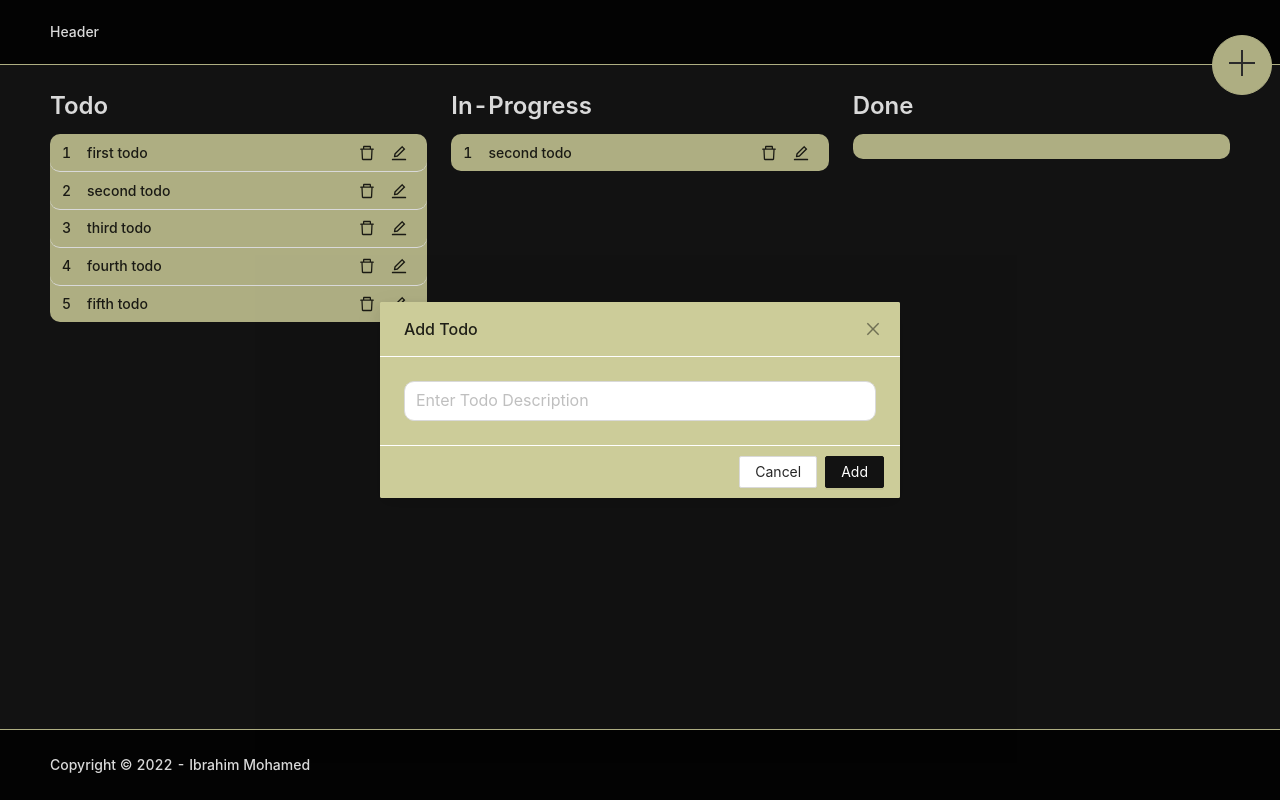
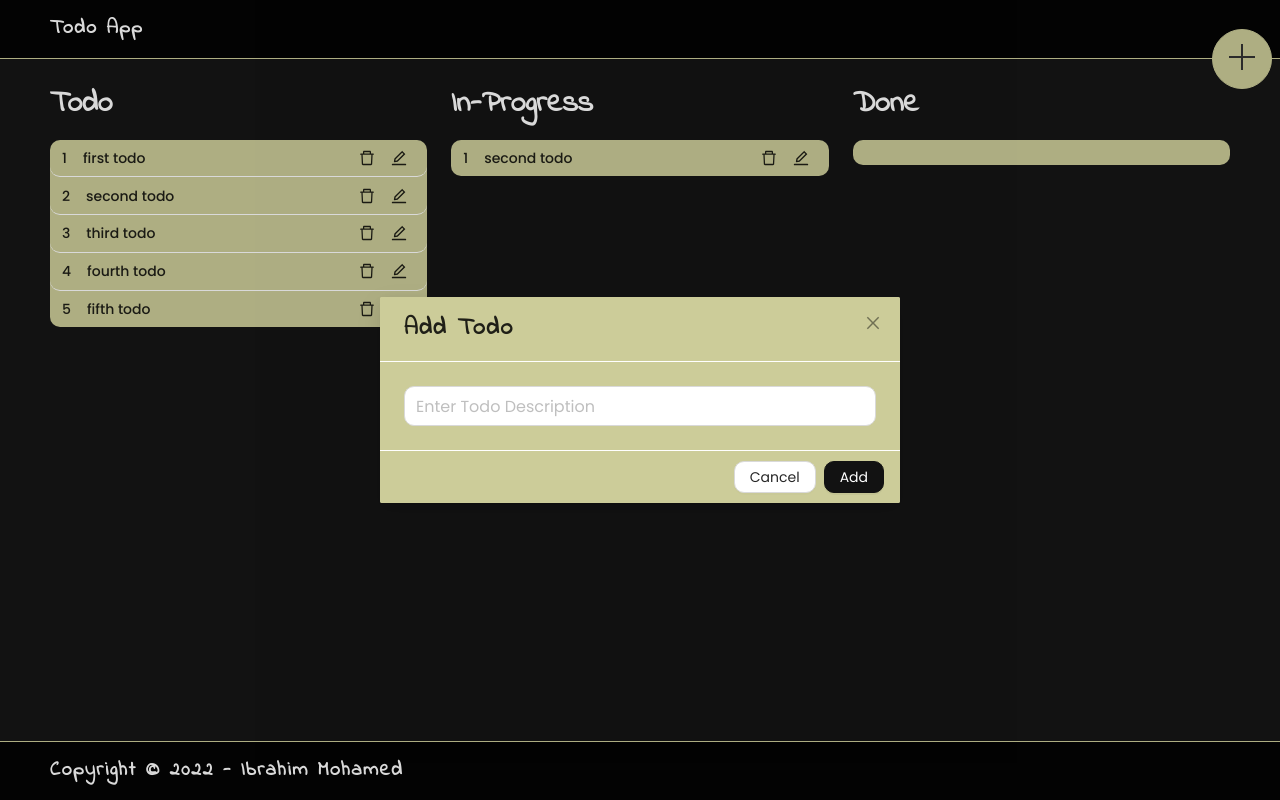
Before and after one commit to IbrahimMourad/travolic-todo, a React (Create React App) app: page / in a window 1280 px wide. Both pictures are taken after a click on the button 1242 px from the left and 65 px from the top of the page. Built offline with nearby package versions, Linux system fonts and the light colour scheme.

Commit message:
change fonts

```diff
--- a/public/index.html
+++ b/public/index.html
@@ -1,43 +1,32 @@
 <!DOCTYPE html>
 <html lang="en">
+
 <head>
   <meta charset="utf-8" />
   <link rel="icon" href="%PUBLIC_URL%/favicon.ico" />
   <meta name="viewport" content="width=device-width, initial-scale=1" />
   <meta name="theme-color" content="#000000" />
-    <meta
-      name="description"
-      content="Web site created using create-react-app"
-    />
+  <meta name="description" content="React Drag and Drop Todo List App" />
+  <link rel="preconnect" href="https://fonts.googleapis.com">
+  <link rel="preconnect" href="https://fonts.gstatic.com" crossorigin>
+  <link href="https://fonts.googleapis.com/css2?family=Poppins:wght@400;500;600&display=swap" rel="stylesheet">
+
+  <link rel="preconnect" href="https://fonts.googleapis.com">
+  <link rel="preconnect" href="https://fonts.gstatic.com" crossorigin>
+  <link href="https://fonts.googleapis.com/css2?family=Indie+Flower&display=swap" rel="stylesheet">
+
+
   <link rel="apple-touch-icon" href="%PUBLIC_URL%/logo192.png" />
-    <!--
-      manifest.json provides metadata used when your web app is installed on a
-      user's mobile device or desktop. See https://developers.google.com/web/fundamentals/web-app-manifest/
-    -->
+
   <link rel="manifest" href="%PUBLIC_URL%/manifest.json" />
-    <!--
-      Notice the use of %PUBLIC_URL% in the tags above.
-      It will be replaced with the URL of the `public` folder during the build.
-      Only files inside the `public` folder can be referenced from the HTML.
 
-      Unlike "/favicon.ico" or "favicon.ico", "%PUBLIC_URL%/favicon.ico" will
-      work correctly both with client-side routing and a non-root public URL.
-      Learn how to configure a non-root public URL by running `npm run build`.
-    -->
-    <title>React App</title>
+  <title>Todo</title>
 </head>
+
 <body>
   <noscript>You need to enable JavaScript to run this app.</noscript>
   <div id="root"></div>
-    <!--
-      This HTML file is a template.
-      If you open it directly in the browser, you will see an empty page.
 
-      You can add webfonts, meta tags, or analytics to this file.
-      The build step will place the bundled scripts into the <body> tag.
+</body>
 
-      To begin the development, run `npm start` or `yarn start`.
-      To create a production bundle, use `npm run build` or `yarn build`.
-    -->
-  </body>
 </html>
--- a/src/App.css
+++ b/src/App.css
@@ -1,21 +1,36 @@
 body {
   font-weight: 500;
   font-size: 1.5rem;
+  font-family: 'Poppins', sans-serif !important;
 }
 /* Layout */
 .ant-layout-content.bg-dark-grey {
   background-color: #151515;
-  min-height: calc(100vh - 134px);
+  min-height: calc(100vh - 116px);
   border-top: 1px solid #cccc99;
   border-bottom: 1px solid #cccc99;
 }
-.ant-layout-content.bg-dark-grey h3 {
+.ant-layout-content.bg-dark-grey h2 {
   color: #fff;
+  font-family: 'Indie Flower', cursive;
 }
 .ant-layout-header,
 .ant-layout-footer {
+  padding: 15px 50px !important;
+  height: unset !important;
+}
+
+.ant-layout-header,
+.ant-layout-footer {
   background: #030303 !important;
+  font-family: 'Indie Flower', cursive;
   color: #fff !important;
+  letter-spacing: 1.5px;
+}
+.ant-layout-header .ant-typography,
+.ant-layout-footer .ant-typography {
+  color: #fff !important;
+  margin-bottom: 0;
 }
 .container {
   max-width: 100%;
@@ -92,6 +107,10 @@ body {
 .ant-modal-mask {
   background-color: rgba(0, 0, 0, 0.15) !important;
 }
+.ant-modal-header .ant-modal-title {
+  font-family: 'Indie Flower', cursive;
+  letter-spacing: 1.5px;
+}
 
 .ant-modal-content,
 .ant-modal-header,
@@ -108,6 +127,9 @@ body {
   border-radius: 10px !important;
 }
 
+.ant-modal .ant-btn {
+  border-radius: 10px;
+}
 .ant-modal .ant-btn-primary {
   color: #fff;
   background: #121212;
--- a/src/App.js
+++ b/src/App.js
@@ -1,14 +1,19 @@
 import React from 'react';
-import { Layout } from 'antd';
+import { Layout, Typography } from 'antd';
 import './App.css';
 import ContentWrapper from './components/Content/ContentWrapper';
 const { Header, Footer } = Layout;
+const { Title } = Typography;
 const App = () => {
   return (
     <Layout>
-      <Header>Header</Header>
+      <Header>
+        <Title level={4}>Todo App</Title>
+      </Header>
       <ContentWrapper />
-      <Footer>Copyright © 2022 - Ibrahim Mohamed</Footer>
+      <Footer>
+        <Title level={4}>Copyright © 2022 - Ibrahim Mohamed</Title>
+      </Footer>
     </Layout>
   );
 };
--- a/src/components/AddForm/AddForm.js
+++ b/src/components/AddForm/AddForm.js
@@ -1,5 +1,5 @@
 import React, { useRef } from 'react';
-import { Button, Input, Modal } from 'antd';
+import { Button, Input, Modal, Typography } from 'antd';
 import { useDispatch } from 'react-redux';
 import { addTodo } from '../../store/todoSlice';
 const AddForm = ({ isModalVisible, handleCancel }) => {
@@ -14,7 +14,11 @@ const AddForm = ({ isModalVisible, handleCancel }) => {
 
   return (
     <Modal
-      title="Add Todo"
+      title={
+        <Typography.Title style={{ marginBottom: 0 }} level={3}>
+          Add Todo
+        </Typography.Title>
+      }
       centered
       visible={isModalVisible}
       onOk={handleCancel}
--- a/src/components/EditForm/EditForm.js
+++ b/src/components/EditForm/EditForm.js
@@ -1,5 +1,5 @@
 import React, { useState, useEffect } from 'react';
-import { Button, Input, Modal } from 'antd';
+import { Button, Input, Modal, Typography } from 'antd';
 import { useDispatch, useSelector } from 'react-redux';
 import { editTodo } from '../../store/todoSlice';
 const EditForm = ({ isModalVisible, handleCancel }) => {
@@ -18,7 +18,11 @@ const EditForm = ({ isModalVisible, handleCancel }) => {
 
   return (
     <Modal
-      title="Edit Todo"
+      title={
+        <Typography.Title style={{ marginBottom: 0 }} level={3}>
+          Edit Todo
+        </Typography.Title>
+      }
       centered
       visible={isModalVisible}
       onOk={handleCancel}
--- a/src/components/TodoItem/TodoItem.js
+++ b/src/components/TodoItem/TodoItem.js
@@ -1,6 +1,6 @@
 import React from 'react';
 import { DeleteOutlined, EditOutlined } from '@ant-design/icons';
-import { List, Button } from 'antd';
+import { List } from 'antd';
 const { Item } = List;
 const TodoItem = ({
   todo,
--- a/src/components/TodoList/TodoList.js
+++ b/src/components/TodoList/TodoList.js
@@ -55,7 +55,7 @@ const TodoList = ({ showAddModal }) => {
             key={key}
             className={`column column-${key.toLowerCase()}`}
           >
-            <Title level={3}>{key}</Title>
+            <Title level={2}>{key}</Title>
             <Droppable droppableId={key}>
               {(provided) => (
                 <div
@@ -71,7 +71,6 @@ const TodoList = ({ showAddModal }) => {
                         draggableId={todo.id.toString()}
                       >
                         {(provided, snapshot) => {
-                          console.log(snapshot);
                           return (
                             <div
                               className={`darggable-list-item ${
```
Lines whose indentation alone changed are shown as unchanged.
